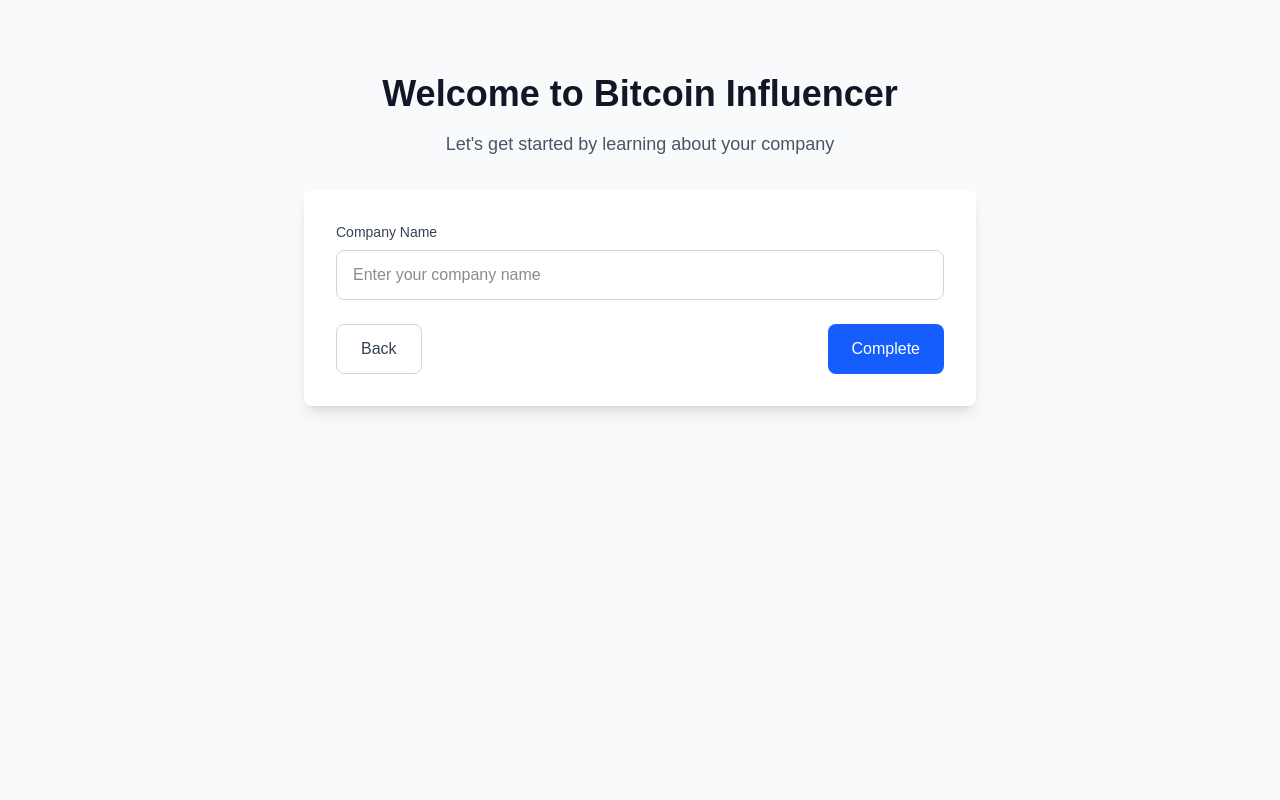
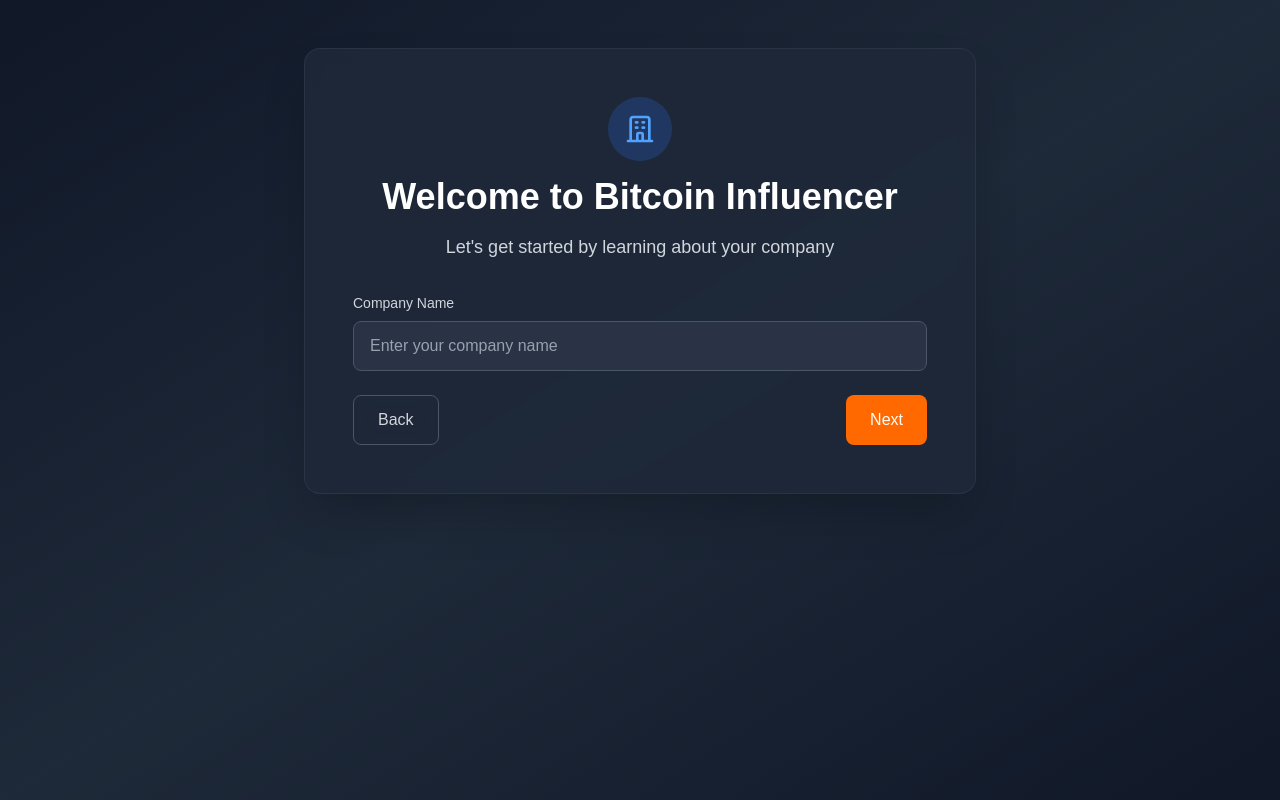
Before and after one commit to eduardocodes/aula-desenvolvimento, a Next.js app: page /onboarding in a window 1280 px wide. Built offline with nearby package versions, Linux system fonts and the light colour scheme; no server answers.

Commit message:
feat(onboarding): update UI with new dark theme and visual enhancements
- Replace plain background with gradient
- Add card styling with blur effects and icons
- Update color scheme and button styles
- Improve text contrast for better readability

```diff
--- a/app/onboarding/page.tsx
+++ b/app/onboarding/page.tsx
@@ -122,23 +122,27 @@
   }
 
   return (
-    <div className="min-h-screen bg-gray-50 dark:bg-gray-900">
+    <div className="min-h-screen bg-gradient-to-br from-gray-900 via-gray-800 to-gray-900">
       <main className="max-w-7xl mx-auto py-6 sm:px-6 lg:px-8">
         <div className="px-4 py-6 sm:px-0">
           <div className="min-h-96 flex items-center justify-center">
             <div className="w-full max-w-2xl mx-auto">
               {currentStep === 1 ? (
                 <>
+                  <div className="bg-gray-800/90 backdrop-blur-sm rounded-2xl shadow-2xl p-8 md:p-12 border border-gray-700/50">
                     <div className="text-center mb-8">
-                    <h1 className="text-3xl md:text-4xl font-bold text-gray-900 dark:text-white mb-4">
+                      <div className="w-16 h-16 bg-blue-500/20 rounded-full flex items-center justify-center mx-auto mb-4">
+                        <svg className="w-8 h-8 text-blue-400" fill="none" stroke="currentColor" viewBox="0 0 24 24">
+                          <path strokeLinecap="round" strokeLinejoin="round" strokeWidth={2} d="M19 21V5a2 2 0 00-2-2H7a2 2 0 00-2 2v16m14 0h2m-2 0h-5m-9 0H3m2 0h5M9 7h1m-1 4h1m4-4h1m-1 4h1m-5 10v-5a1 1 0 011-1h2a1 1 0 011 1v5m-4 0h4" />
+                        </svg>
+                      </div>
+                      <h1 className="text-3xl md:text-4xl font-bold text-white mb-4">
                         Welcome to Bitcoin Influencer
                       </h1>
-                    <p className="text-lg text-gray-600 dark:text-gray-400">
+                      <p className="text-lg text-gray-300">
                         Let's get started by learning about your company
                       </p>
                     </div>
-
-                  <div className="bg-white dark:bg-gray-800 p-8 rounded-lg shadow-lg">
                     {error && (
                       <div className="mb-4 p-3 bg-red-100 border border-red-400 text-red-700 rounded-md text-sm">
                         {error}
@@ -146,7 +150,7 @@
                     )}
 
                     <div className="mb-6">
-                      <label htmlFor="companyName" className="block text-sm font-medium text-gray-700 dark:text-gray-300 mb-2">
+                      <label htmlFor="companyName" className="block text-sm font-medium text-gray-300 mb-2">
                         Company Name
                       </label>
                       <input
@@ -157,7 +161,7 @@
                           setCompanyName(e.target.value)
                           clearError()
                         }}
-                        className="w-full px-4 py-3 border border-gray-300 dark:border-gray-600 rounded-lg focus:ring-2 focus:ring-blue-500 focus:border-blue-500 dark:bg-gray-700 dark:text-white transition-colors"
+                        className="w-full px-4 py-3 border border-gray-600 rounded-lg focus:ring-2 focus:ring-blue-500 focus:border-blue-500 bg-gray-700/50 text-white placeholder-gray-400 transition-colors backdrop-blur-sm"
                         placeholder="Enter your company name"
                       />
                     </div>
@@ -165,14 +169,14 @@
                     <div className="flex justify-between">
                       <button
                         onClick={handleBack}
-                        className="px-6 py-3 border border-gray-300 dark:border-gray-600 text-gray-700 dark:text-gray-300 rounded-lg hover:bg-gray-50 dark:hover:bg-gray-700 transition-colors font-medium"
+                        className="px-6 py-3 border border-gray-600 text-gray-300 rounded-lg hover:bg-gray-700/50 transition-colors font-medium backdrop-blur-sm"
                       >
                         Back
                       </button>
                       <button
                         onClick={handleNext}
                         disabled={isLoading}
-                        className="px-6 py-3 bg-blue-600 hover:bg-blue-700 disabled:bg-blue-400 disabled:cursor-not-allowed text-white rounded-lg transition-colors font-medium flex items-center gap-2"
+                        className="px-6 py-3 bg-orange-500 hover:bg-orange-600 disabled:bg-orange-400 disabled:cursor-not-allowed text-white rounded-lg transition-colors font-medium flex items-center gap-2"
                       >
                         {isLoading ? (
                           <>
@@ -183,7 +187,7 @@
                             Saving...
                           </>
                         ) : (
-                          'Complete'
+                          'Next'
                         )}
                       </button>
                     </div>
@@ -191,16 +195,20 @@
                 </>
               ) : currentStep === 2 ? (
                 <>
+                  <div className="bg-gray-800/90 backdrop-blur-sm rounded-2xl shadow-2xl p-8 md:p-12 border border-gray-700/50">
                     <div className="text-center mb-8">
-                    <h1 className="text-3xl md:text-4xl font-bold text-gray-900 dark:text-white mb-4">
+                      <div className="w-16 h-16 bg-green-500/20 rounded-full flex items-center justify-center mx-auto mb-4">
+                        <svg className="w-8 h-8 text-green-400" fill="none" stroke="currentColor" viewBox="0 0 24 24">
+                          <path strokeLinecap="round" strokeLinejoin="round" strokeWidth={2} d="M20 7l-8-4-8 4m16 0l-8 4m8-4v10l-8 4m0-10L4 7m8 4v10M4 7v10l8 4" />
+                        </svg>
+                      </div>
+                      <h1 className="text-3xl md:text-4xl font-bold text-white mb-4">
                         Product Details
                       </h1>
-                    <p className="text-lg text-gray-600 dark:text-gray-400">
+                      <p className="text-lg text-gray-300">
                         Tell us about the product you're promoting.
                       </p>
                     </div>
-
-                  <div className="bg-white dark:bg-gray-800 p-8 rounded-lg shadow-lg">
                     {error && (
                       <div className="mb-4 p-3 bg-red-100 border border-red-400 text-red-700 rounded-md text-sm">
                         {error}
@@ -208,7 +216,7 @@
                     )}
 
                     <div className="mb-6">
-                      <label htmlFor="productName" className="block text-sm font-medium text-gray-700 dark:text-gray-300 mb-2">
+                      <label htmlFor="productName" className="block text-sm font-medium text-gray-300 mb-2">
                         Product Name
                       </label>
                       <input
@@ -219,13 +227,13 @@
                           setProductName(e.target.value)
                           clearError()
                         }}
-                        className="w-full px-4 py-3 border border-gray-300 dark:border-gray-600 rounded-lg focus:ring-2 focus:ring-blue-500 focus:border-blue-500 dark:bg-gray-700 dark:text-white transition-colors"
+                        className="w-full px-4 py-3 border border-gray-600 rounded-lg focus:ring-2 focus:ring-blue-500 focus:border-blue-500 bg-gray-700/50 text-white placeholder-gray-400 transition-colors backdrop-blur-sm"
                         placeholder="Enter your product name"
                       />
                     </div>
 
                     <div className="mb-6">
-                      <label htmlFor="productUrl" className="block text-sm font-medium text-gray-700 dark:text-gray-300 mb-2">
+                      <label htmlFor="productUrl" className="block text-sm font-medium text-gray-300 mb-2">
                         Product URL
                       </label>
                       <input
@@ -236,7 +244,7 @@
                           setProductUrl(e.target.value)
                           clearError()
                         }}
-                        className="w-full px-4 py-3 border border-gray-300 dark:border-gray-600 rounded-lg focus:ring-2 focus:ring-blue-500 focus:border-blue-500 dark:bg-gray-700 dark:text-white transition-colors"
+                        className="w-full px-4 py-3 border border-gray-600 rounded-lg focus:ring-2 focus:ring-blue-500 focus:border-blue-500 bg-gray-700/50 text-white placeholder-gray-400 transition-colors backdrop-blur-sm"
                         placeholder="https://example.com/product"
                       />
                     </div>
@@ -244,13 +252,13 @@
                     <div className="flex justify-between">
                       <button
                         onClick={handleBack}
-                        className="px-6 py-3 border border-gray-300 dark:border-gray-600 text-gray-700 dark:text-gray-300 rounded-lg hover:bg-gray-50 dark:hover:bg-gray-700 transition-colors font-medium"
+                        className="px-6 py-3 border border-gray-600 text-gray-300 rounded-lg hover:bg-gray-700/50 transition-colors font-medium backdrop-blur-sm"
                       >
                         Back
                       </button>
                       <button
                         onClick={handleNext}
-                        className="px-6 py-3 bg-blue-600 hover:bg-blue-700 text-white rounded-lg transition-colors font-medium"
+                        className="px-6 py-3 bg-orange-500 hover:bg-orange-600 text-white rounded-lg transition-colors font-medium"
                       >
                         Next
                       </button>
@@ -259,16 +267,20 @@
                 </>
               ) : (
                 <>
+                  <div className="bg-gray-800/90 backdrop-blur-sm rounded-2xl shadow-2xl p-8 md:p-12 border border-gray-700/50">
                     <div className="text-center mb-8">
-                    <h1 className="text-3xl md:text-4xl font-bold text-gray-900 dark:text-white mb-4">
+                      <div className="w-16 h-16 bg-orange-500/20 rounded-full flex items-center justify-center mx-auto mb-4">
+                        <svg className="w-8 h-8 text-orange-400" fill="none" stroke="currentColor" viewBox="0 0 24 24">
+                          <path strokeLinecap="round" strokeLinejoin="round" strokeWidth={2} d="M9 12h6m-6 4h6m2 5H7a2 2 0 01-2-2V5a2 2 0 012-2h5.586a1 1 0 01.707.293l5.414 5.414a1 1 0 01.293.707V19a2 2 0 01-2 2z" />
+                        </svg>
+                      </div>
+                      <h1 className="text-3xl md:text-4xl font-bold text-white mb-4">
                         What does {productName} do and who does it help?
                       </h1>
-                    <p className="text-lg text-gray-600 dark:text-gray-400">
+                      <p className="text-lg text-gray-300">
                         Be specific and highlight the main thing.
                       </p>
                     </div>
-
-                  <div className="bg-white dark:bg-gray-800 p-8 rounded-lg shadow-lg">
                     {error && (
                       <div className="mb-4 p-3 bg-red-100 border border-red-400 text-red-700 rounded-md text-sm">
                         {error}
@@ -276,7 +288,7 @@
                     )}
 
                     <div className="mb-6">
-                      <label htmlFor="productDescription" className="block text-sm font-medium text-gray-700 dark:text-gray-300 mb-2">
+                      <label htmlFor="productDescription" className="block text-sm font-medium text-gray-300 mb-2">
                         Product Description
                       </label>
                       <textarea
@@ -286,12 +298,12 @@
                           setProductDescription(e.target.value)
                           clearError()
                         }}
-                        className="w-full px-4 py-3 border border-gray-300 dark:border-gray-600 rounded-lg focus:ring-2 focus:ring-blue-500 focus:border-blue-500 dark:bg-gray-700 dark:text-white transition-colors resize-none"
+                        className="w-full px-4 py-3 border border-gray-600 rounded-lg focus:ring-2 focus:ring-blue-500 focus:border-blue-500 bg-gray-700/50 text-white placeholder-gray-400 transition-colors resize-none backdrop-blur-sm"
                         placeholder="Describe what your product does and who it helps..."
                         rows={4}
                         maxLength={300}
                       />
-                      <div className="mt-2 text-sm text-gray-500 dark:text-gray-400 text-right">
+                      <div className="mt-2 text-sm text-gray-400 text-right">
                         {productDescription.length}/300
                       </div>
                     </div>
@@ -299,13 +311,13 @@
                     <div className="flex justify-between">
                       <button
                         onClick={handleBack}
-                        className="px-6 py-3 border border-gray-300 dark:border-gray-600 text-gray-700 dark:text-gray-300 rounded-lg hover:bg-gray-50 dark:hover:bg-gray-700 transition-colors font-medium"
+                        className="px-6 py-3 border border-gray-600 text-gray-300 rounded-lg hover:bg-gray-700/50 transition-colors font-medium backdrop-blur-sm"
                       >
                         Back
                       </button>
                       <button
                         onClick={handleNext}
-                        className="px-6 py-3 bg-blue-600 hover:bg-blue-700 text-white rounded-lg transition-colors font-medium"
+                        className="px-6 py-3 bg-orange-500 hover:bg-orange-600 text-white rounded-lg transition-colors font-medium"
                       >
                         Next
                       </button>
```
Lines whose indentation alone changed are shown as unchanged.
